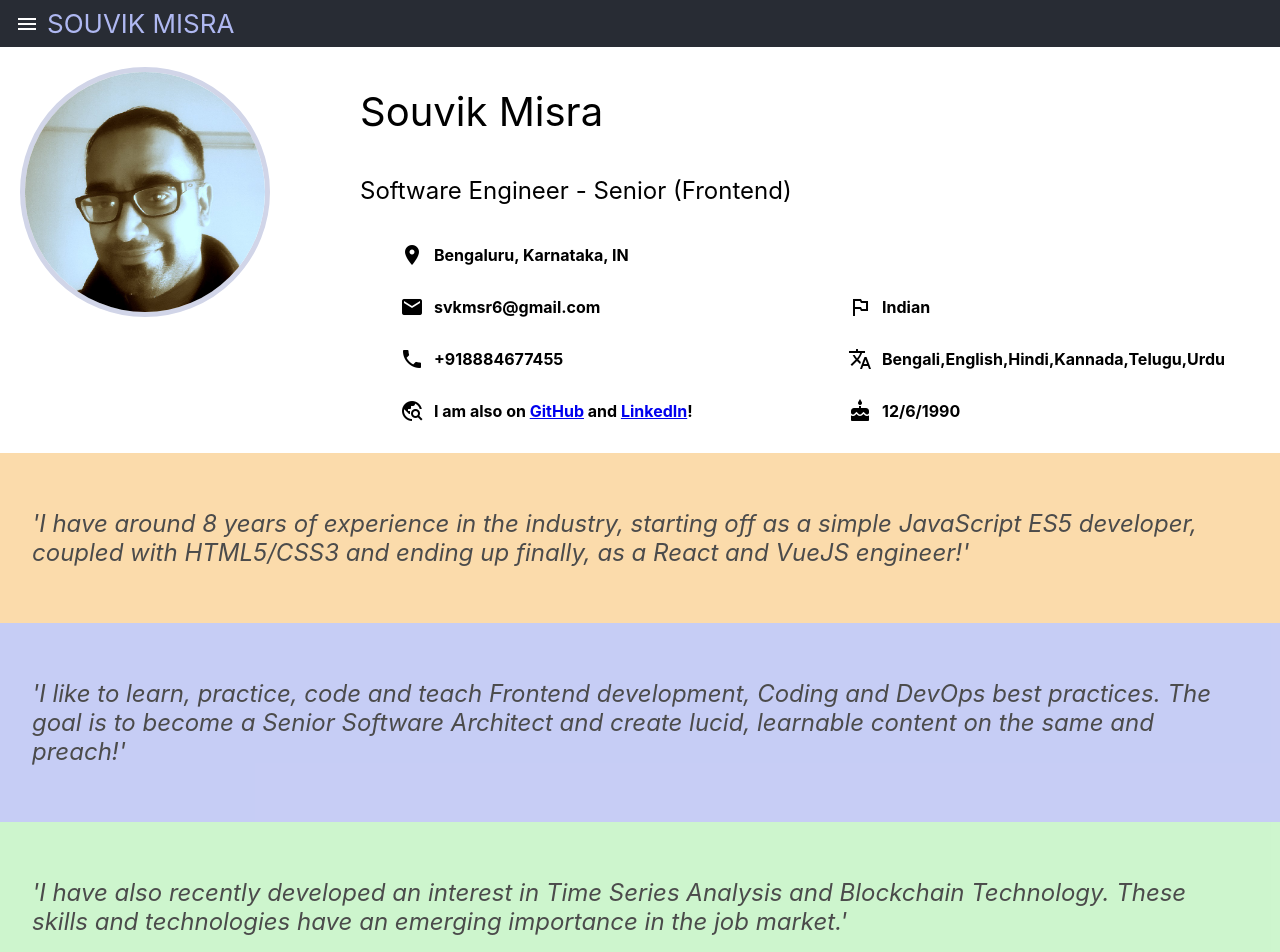
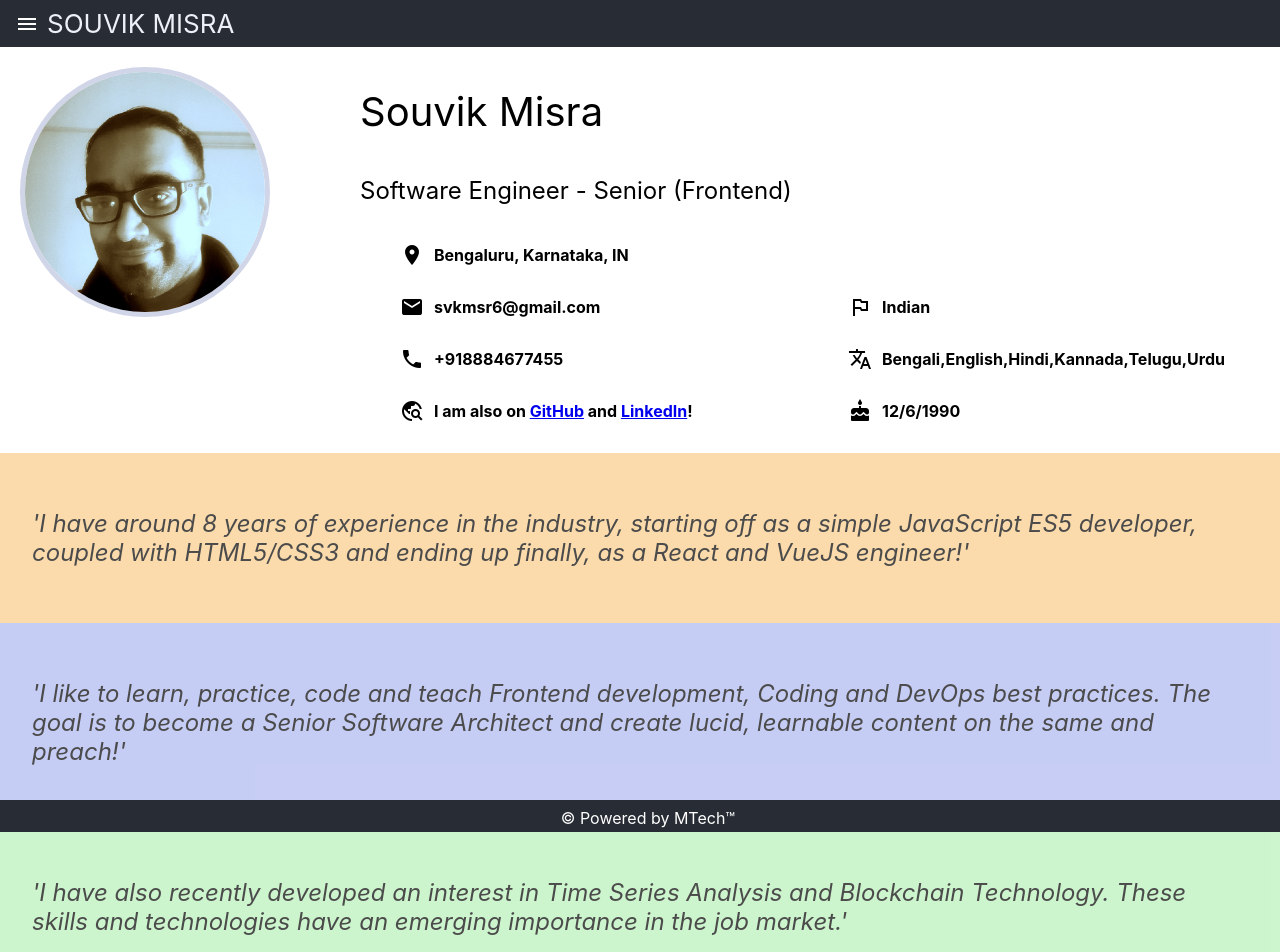
Before and after one commit to svkmsr6/svk-profile-app, a React (Create React App) app: page / in a window 1280 px wide. Shown: the top 952 px of the page. Built offline with nearby package versions, Linux system fonts and the light colour scheme.

Commit message:
Added Footer

```diff
--- a/src/App.js
+++ b/src/App.js
@@ -6,6 +6,7 @@ import {
   Route
 } from 'react-router-dom';
 import { routeLinks } from './utils/route-config-utils';
+import Footer from './components/Footer';
 
 function App() {
   return (
@@ -21,6 +22,7 @@ function App() {
             ))
           }
         </Switch>
+        <Footer />
       </div>
     </Router>
   );
--- /dev/null
+++ b/src/components/Footer.css
@@ -0,0 +1,11 @@
+.App-footer {
+    background-color: #282c34;
+    height: 2vh;
+    color: white;
+    text-align: center;
+    padding: 8px;
+    position: absolute;
+    top: 100vh;
+    bottom: 0;
+    width: 100%;
+}
--- /dev/null
+++ b/src/components/Footer.js
@@ -0,0 +1,12 @@
+import React from 'react';
+import './Footer.css';
+
+function Footer(props) {
+    return (
+        <footer className="App-footer">
+            © Powered by MTech&trade;
+        </footer>
+    );
+}
+
+export default Footer;
--- a/src/components/Header.css
+++ b/src/components/Header.css
@@ -14,7 +14,7 @@
   }
 
   .App-header > a {
-    color: #afb8f1;
+    color: #eef0f7;;
     padding: 8px;
     margin: 0;
     text-decoration: none;
```
